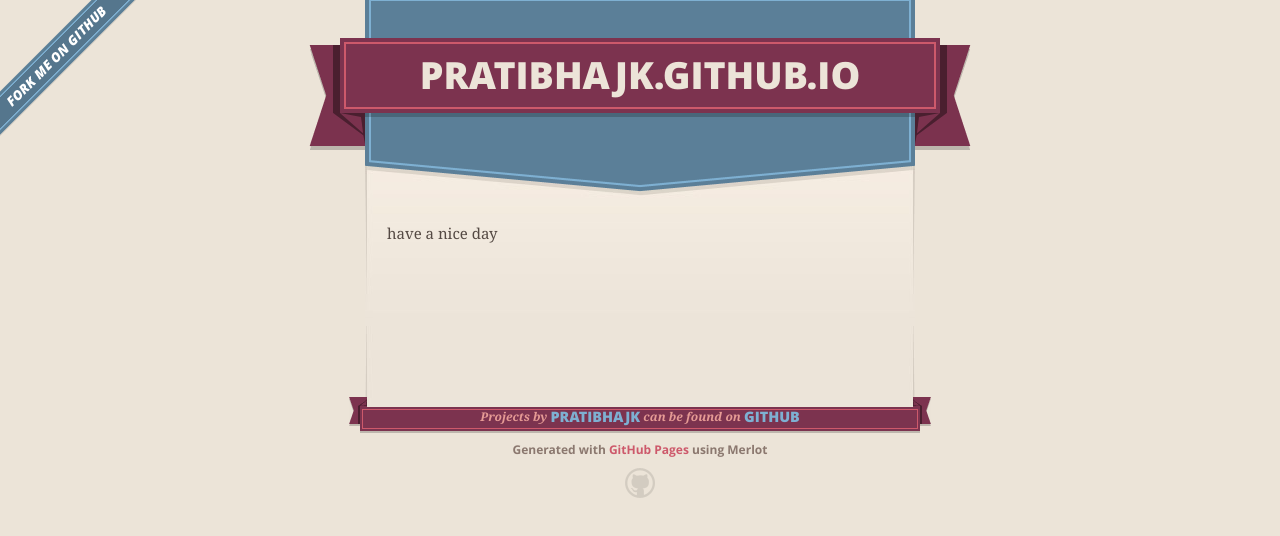
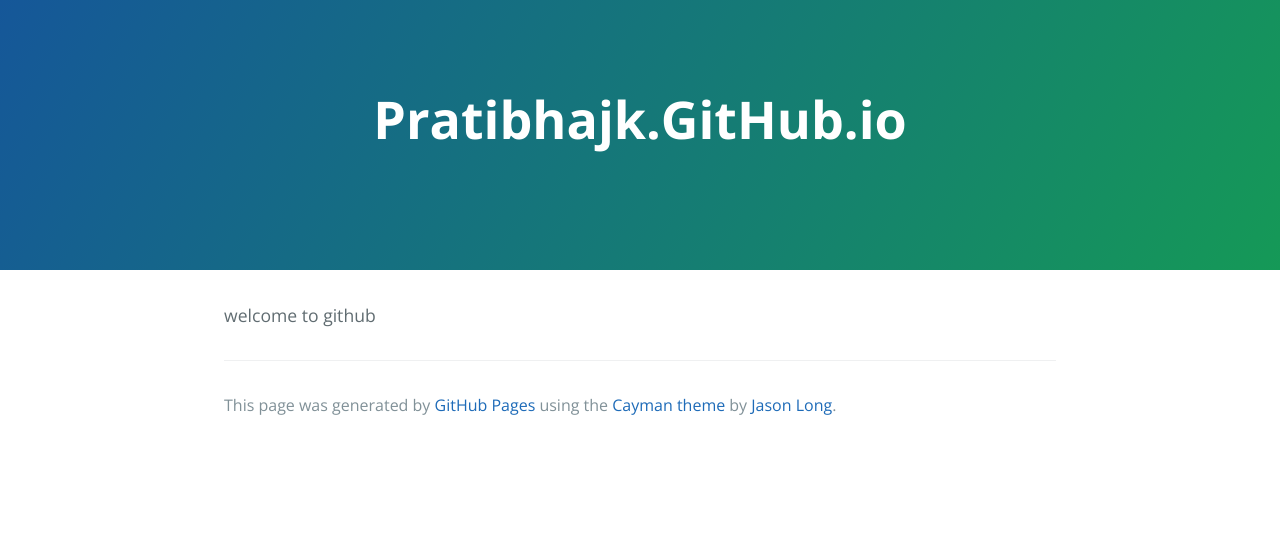
Before and after one commit to pratibhajk/pratibhajk.github.io, a website: page index.html in a window 1280 px wide. Drawn offline with nearby package versions, Linux system fonts and the light colour scheme.

Commit message:
Replace master branch with page content via GitHub

```diff
--- a/index.html
+++ b/index.html
@@ -1,66 +1,29 @@
 <!DOCTYPE html>
-<html>
+<html lang="en-us">
   <head>
-    <meta charset='utf-8'>
-    <meta http-equiv="X-UA-Compatible" content="chrome=1">
-    <meta name="viewport" content="width=640">
+    <meta charset="UTF-8">
+    <title>Pratibhajk.GitHub.io by pratibhajk</title>
+    <meta name="viewport" content="width=device-width, initial-scale=1">
+    <link rel="stylesheet" type="text/css" href="stylesheets/normalize.css" media="screen">
+    <link href='http://fonts.googleapis.com/css?family=Open+Sans:400,700' rel='stylesheet' type='text/css'>
+    <link rel="stylesheet" type="text/css" href="stylesheets/stylesheet.css" media="screen">
+    <link rel="stylesheet" type="text/css" href="stylesheets/github-light.css" media="screen">
+  </head>
+  <body>
+    <section class="page-header">
+      <h1 class="project-name">Pratibhajk.GitHub.io</h1>
+      <h2 class="project-tagline"></h2>
+    </section>
 
-    <link rel="stylesheet" href="stylesheets/core.css" media="screen">
-    <link rel="stylesheet" href="stylesheets/mobile.css" media="handheld, only screen and (max-device-width:640px)">
-    <link rel="stylesheet" href="stylesheets/github-light.css">
+    <section class="main-content">
+      <p>welcome to github</p>
 
-    <script type="text/javascript" src="javascripts/modernizr.js"></script>
-    <script type="text/javascript" src="https://ajax.googleapis.com/ajax/libs/jquery/1.7.1/jquery.min.js"></script>
-    <script type="text/javascript" src="javascripts/headsmart.min.js"></script>
-    <script type="text/javascript">
-      $(document).ready(function () {
-        $('#main_content').headsmart()
-      })
-    </script>
-    <title>Pratibhajk.GitHub.io by pratibhajk</title>
-  </head>
+      <footer class="site-footer">
 
-  <body>
-    <a id="forkme_banner" href="https://github.com/pratibhajk">View on GitHub</a>
-    <div class="shell">
-
-      <header>
-        <span class="ribbon-outer">
-          <span class="ribbon-inner">
-            <h1>Pratibhajk.GitHub.io</h1>
-            <h2></h2>
-          </span>
-          <span class="left-tail"></span>
-          <span class="right-tail"></span>
-        </span>
-      </header>
-
-      <div id="no-downloads">
-        <span class="inner">
-        </span>
-      </div>
-
-
-      <span class="banner-fix"></span>
-
-
-      <section id="main_content">
-        <p>have a nice day</p>
-      </section>
-
-      <footer>
-        <span class="ribbon-outer">
-          <span class="ribbon-inner">
-            <p>Projects by <a href="https://github.com/pratibhajk">pratibhajk</a> can be found on <a href="https://github.com/pratibhajk">GitHub</a></p>
-          </span>
-          <span class="left-tail"></span>
-          <span class="right-tail"></span>
-        </span>
-        <p>Generated with <a href="https://pages.github.com">GitHub Pages</a> using Merlot</p>
-        <span class="octocat"></span>
+        <span class="site-footer-credits">This page was generated by <a href="https://pages.github.com">GitHub Pages</a> using the <a href="https://github.com/jasonlong/cayman-theme">Cayman theme</a> by <a href="https://twitter.com/jasonlong">Jason Long</a>.</span>
       </footer>
 
-    </div>
+    </section>
 
 
   </body>
--- a/params.json
+++ b/params.json
@@ -1 +1 @@
-{"name":"Pratibhajk.GitHub.io","tagline":"","body":"have a nice day","google":"","note":"Don't delete this file! It's used internally to help with page regeneration."}
+{"name":"Pratibhajk.GitHub.io","tagline":"","body":"welcome to github","google":"","note":"Don't delete this file! It's used internally to help with page regeneration."}
```
